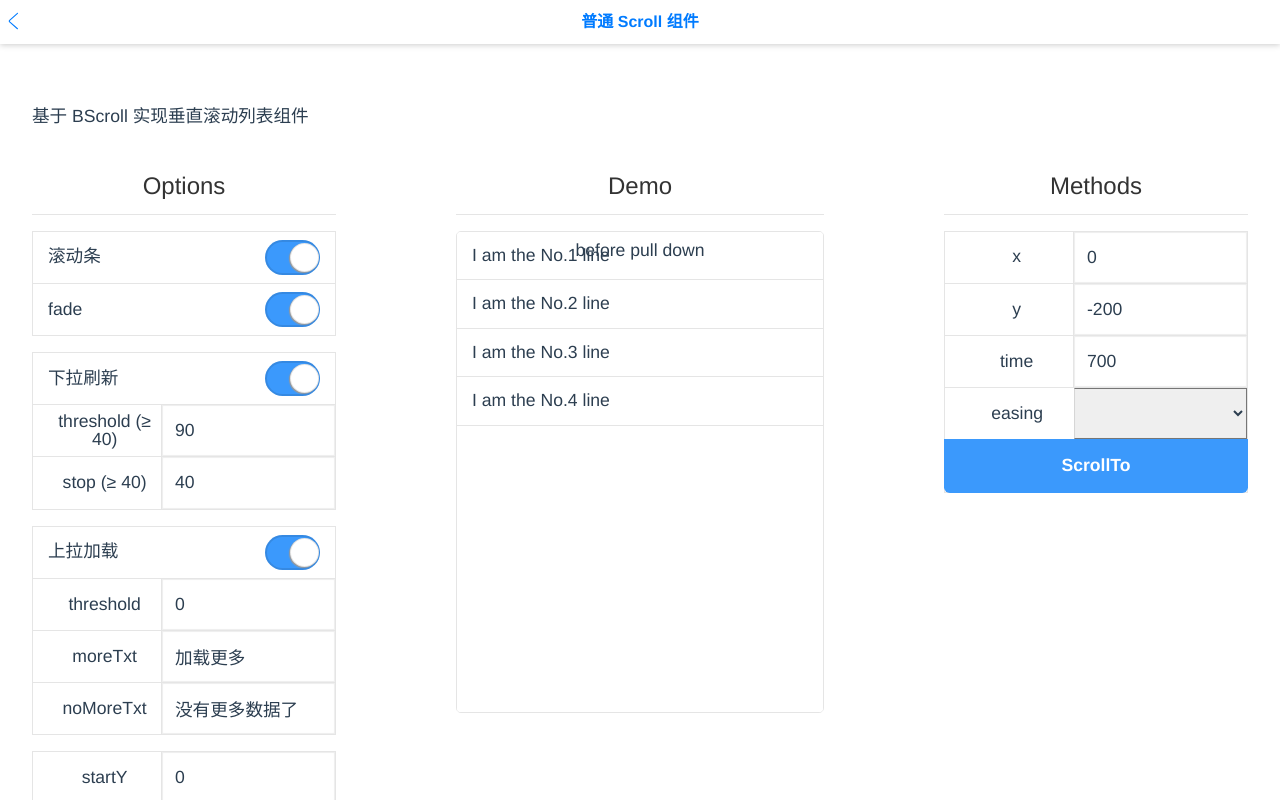
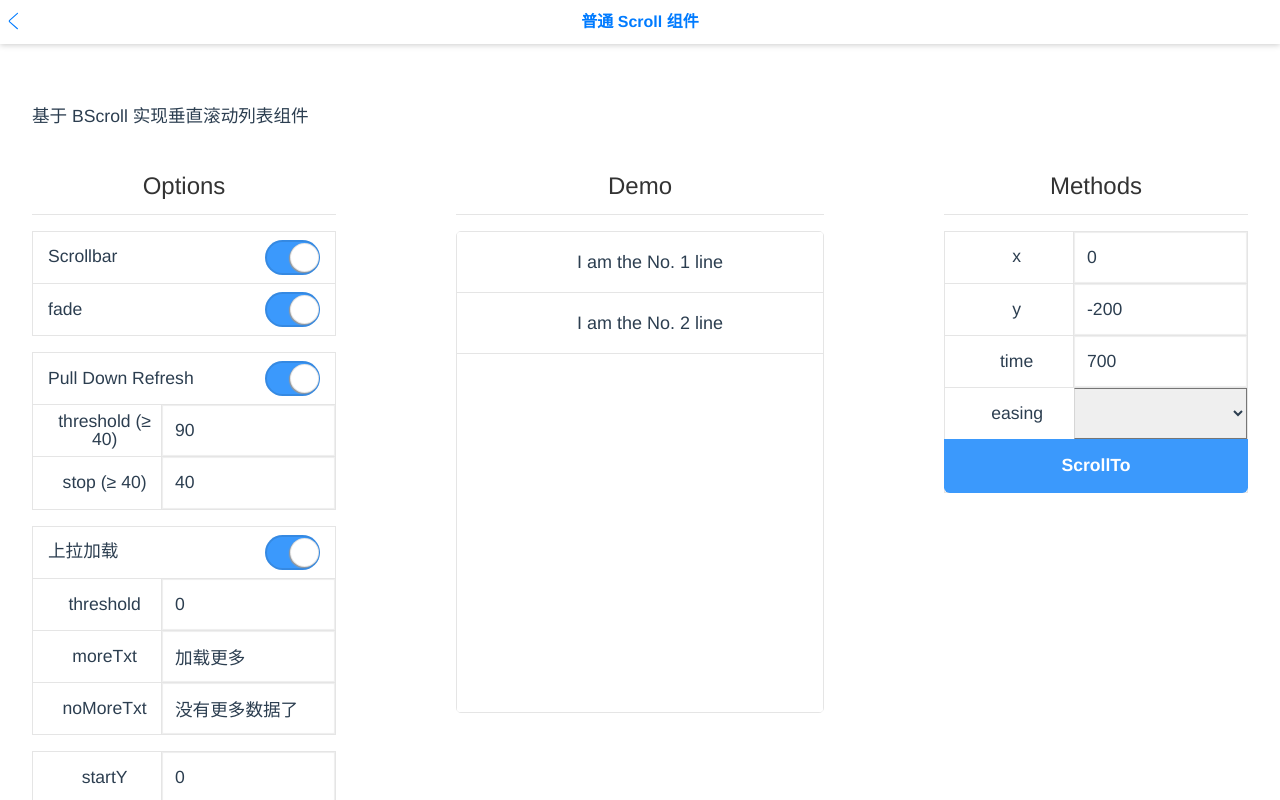
Before and after one commit to AveryYuFull/my-better-scroll, a Vue app: page /#/examples/vertical-scroll/1 in a window 1280 px wide. Built offline with nearby package versions, Linux system fonts and the light colour scheme.

Commit message:
基础的scroll

```diff
--- a/package.json
+++ b/package.json
@@ -67,6 +67,7 @@
     "selenium-server": "^3.0.1",
     "semver": "^5.3.0",
     "shelljs": "^0.7.6",
+    "stylus-loader": "^3.0.2",
     "uglifyjs-webpack-plugin": "^1.1.1",
     "url-loader": "^0.5.8",
     "vue-i18n": "^7.8.0",
--- a/src/components/input-option/input-option.vue
+++ b/src/components/input-option/input-option.vue
@@ -15,7 +15,7 @@ export default {
             default: ''
         },
         value: {
-            type: String,
+            type: String | Number,
             default: '0'
         },
         minValue: null
--- a/src/components/scroll/scroll.vue
+++ b/src/components/scroll/scroll.vue
@@ -1,29 +1,32 @@
 <template>
-    <div ref='wrapper' class='list-wrapper'>
+  <div class='list-wrapper' ref='wrapper'>
       <div class='scroll-content'>
-            <slot name='list-content'>
-                <ul class='list-content' ref='list'>
+          <slot>
+              <ul ref='list' class='list-content'>
                   <li class='list-item' v-for='(item, index) in data' :key='index' v-text='item'></li>
               </ul>
           </slot>
-            <div class='pull-upload' v-if='pullUpLoad'>
-                <div class='txt' v-if='!isPullingUp' v-text='pullUpLoadTxt'>
+          <slot name='pullUpLoad'>
+              <div class='pullUpLoad-wrapper' v-if='pullUpLoad'>
+                  <div class='before-trigger' v-if='!isPullingUpLoad'>
+                      <span v-text='pullUpLoadTxt'></span>
                   </div>
-                <div v-else class='after-trigger'>
+                  <div class='after-trigger' v-else>
                       <loading></loading>
                   </div>
               </div>
+          </slot>
       </div>
-        <slot>
-            <div class='pull-down-wrapper' v-if='pullDownRefresh' :style='pullDownStyle'>
+      <slot name='pullDownRefresh'>
+          <div class='pullDownRefresh-wrapper' v-if='pullDownRefresh' :style='pullDownRefreshStyle'>
               <div class='before-trigger' v-if='beforePullDown'>
                   <span>before pull down</span>
               </div>
-                <div class='after-trigger' v-else>
-                    <div v-if='pulling' class='loading'>
+              <div v-else class='after-trigger'>
+                  <div v-if='pullingDown'>
                       <loading></loading>
                   </div>
-                    <div class='rebounding' v-else>
+                  <div v-else>
                       <span v-text='pullDownRefreshTxt'></span>
                   </div>
               </div>
@@ -33,10 +36,10 @@
 </template>
 
 <script>
+const COMPONENT_NAME = 'scroll'
 import BetterScroll from 'better-scroll'
 import Loading from '../../components/loading/loading'
 import { getRect } from '../../commons/js/dom'
-const COMPONENT_NAME = 'scroll'
 
 export default {
     name: COMPONENT_NAME,
@@ -47,31 +50,40 @@ export default {
                 return []
             }
         },
+        probeType: {
+            type: Number,
+            default: 1
+        },
+        scrollX: {
+            type: Boolean,
+            default: false
+        },
+        scrollY: {
+            type: Boolean,
+            default: true
+        },
         freeScroll: {
             type: Boolean,
             default: false
         },
         click: {
             type: Boolean,
-            default: true
-        },
-        dblclick: {
-            type: null,
             default: false
         },
-        probeType: {
-            type: Number,
-            default: 1
-        },
         scrollbar: {
-            type: null,
-            default: true
-        },
-        pullUpLoad: {
             type: Boolean | Object,
             default: true
         },
         pullDownRefresh: {
+            type: null,
+            default: function () {
+                return {
+                    stop: 40,
+                    threshold: 90
+                }
+            }
+        },
+        pullUpLoad: {
             type: Boolean | Object,
             default: true
         },
@@ -82,22 +94,19 @@ export default {
     },
     data () {
         return {
-            isPullingUp: false,
+            isPullingUpLoad: false,
+            beforePullDown: true,
+            pullingDown: false,
+            isPullingDown: false,
+            isRebounding: false,
             pullUpDirty: true,
-            beforePullDown: true,
-            isPullingDown: false,
-            pulling: false,
-            isRebounding: false,
-            pullDownStyle: ''
+            pullDownRefreshStyle: ''
         }
-    },
-    created () {
-        this.pullDownInitTop = -10
     },
     computed: {
         pullUpLoadTxt () {
             const moreTxt = this.pullUpLoad && this.pullUpLoad.txt && this.pullUpLoad.txt.more || this.$i18n.t('scrollComponent.defaultLoadTxtMore')
-            const noMoreTxt = this.pullUpLoad && this.pullUpLoad.txt && this.pullUpLoad.txt.noMore || this.$i18n.t('scrollComponent.defaultLoadTxtNoMore')
+            const noMoreTxt =  this.pullUpLoad && this.pullUpLoad.txt && this.pullUpLoad.txt.noMore || this.$i18n.t('scrollComponent.defaultLoadTxtNoMore')
 
             return this.pullUpDirty ? moreTxt : noMoreTxt
         },
@@ -106,6 +115,91 @@ export default {
         }
     },
     methods: {
+        initScroll () {
+            if (!this.$refs.wrapper) {
+                return
+            }
+            if (this.$refs.list && (this.pullDownRefresh || this.pullUpLoad)) {
+                this.$refs.list.style.minHeight = `${ getRect(this.$refs.wrapper).height + 1 }px`
+            }
+            const options = {
+                probeType: this.probeType,
+                scrollX: this.scrollX,
+                scrollY: this.scrollY,
+                freeScroll: this.freeScroll,
+                click: this.click,
+                scrollbar: this.scrollbar,
+                pullDownRefresh: this.pullDownRefresh,
+                pullUpLoad: this.pullUpLoad
+            }
+            console.log('options: ', options)
+            this.scroll = new BetterScroll(this.$refs.wrapper, options)
+
+            if (this.pullDownRefresh) {
+                this.initPullDownRefresh()
+            }
+            if (this.pullUpLoad) {
+                this.initPullUpLoad()
+            }
+        },
+        initPullDownRefresh () {
+            this.scroll.on('pullingDown', () => {
+                this.beforePullDown = false
+                this.isPullingDown = true
+                this.pullingDown = true
+                this.$emit('pullingDown')
+            })
+
+            this.scroll.on('scroll', (pos) => {
+                if (this.beforePullDown) {
+                    this.pullDownRefreshStyle = `top: ${Math.min(10, pos.y + this.pullDownInitTop)}px`
+                }
+
+                if (this.isRebounding) {
+                    this.pullDownRefreshStyle = `top:${10 - (this.pullDownRefresh.stop - pos.y)}px`
+                }
+            })
+        },
+        initPullUpLoad () {
+            this.scroll.on('pullingUp', () => {
+                this.isPullingUpLoad = true
+                this.$emit('pullingUp')
+            })
+        },
+        forceUpdate (dirty) {
+            if (this.pullDownRefresh && this.isPullingDown) {
+                this.pullingDown = false
+                this.beforeReboundance().then(() => {
+                    this.afterReboundance()
+                })
+            } else if (this.pullUpLoad && this.isPullingUpLoad) {
+                this.isPullingUpLoad = false
+                this.pullUpDirty = dirty
+                this.finishPullUp()
+                this.refresh()
+            } else {
+                this.refresh()
+            }
+        },
+        beforeReboundance () {
+            const { stopTime = 600 } = this.pullDownRefresh
+            return new Promise((resolve) => {
+                setTimeout(() => {
+                    this.isRebounding = true
+                    this.isPullingDown = false
+                    this.finishPullDown()
+                    resolve()
+                }, stopTime)
+            })
+        },
+        afterReboundance () {
+            setTimeout(() => {
+                this.isRebounding = false
+                this.beforePullDown = true
+                this.pullDownRefreshStyle = `top:${this.pullDownInitTop}px`
+                this.refresh()
+            }, this.scroll.options.bounceTime)
+        },
         refresh () {
             this.scroll && this.scroll.refresh()
         },
@@ -115,80 +209,18 @@ export default {
         finishPullDown () {
             this.scroll && this.scroll.finishPullDown()
         },
-        initScroll () {
-            if (!this.$refs.wrapper) {
-                return
-            }
-
-            if (this.$refs.list && (this.pullUpLoad)) {
-                this.$refs.list.style.minHeight = `${getRect(this.$refs.wrapper).height + 1}px`
-            }
-            const options = {
-                freeScroll: this.freeScroll,
-                click: this.click,
-                dblclick: this.dblclick,
-                probeType: this.probeType,
-                scrollbar: this.scrollbar,
-                pullUpLoad: this.pullUpLoad,
-                pullDownRefresh: this.pullDownRefresh
-            }
-
-            this.scroll = new BetterScroll(this.$refs.wrapper, options)
-
-            if (this.pullUpLoad) {
-                this.initPullUpLoad()
-            }
-            if (this.pullDownRefresh) {
-                this.initPullDownRefresh()
+        destroy () {
+            this.scroll && this.scroll.destroy()
         }
     },
-        initPullDownRefresh () {
-            this.scroll.on('pullingDown', (e) => {
-                this.beforePullDown = false
-                this.isPullingDown = true
-                this.pulling = true
-                this.$emit('pullingDown')
-            })
-        },
-        initPullUpLoad () {
-            this.scroll.on('pullingUp', (e) => {
-                this.isPullingUp = true
-                this.$emit('pullingUp')
-            })
-        },
-        forceUpdate (dirty) {
-            if (this.pullUpLoad && this.isPullingUp) {
-                this.isPullingUp = false
-                this.pullUpDirty = dirty
-                this.finishPullUp()
-            } else if (this.pullDonwRefresh && this.isPullingDown) {
-                this.pulling = false
-                this.beforeRebound().then(() => {
-                    this.afterRebound()
-                })
-            }
-            this.refresh()
-        },
-        beforeRebound () {
-            const { stopTime } = this.pullDonwRefresh
-            return new Promise((resolve) => {
-                setTimeout(() => {
-                    this.isRebounding = true
-                    this.isPullingDown = false
-                    this.pullDownStyle = { top: this.pullDownInitTop }
-                    resolve()
-                }, stopTime)
-            })
-        },
-        afterRebound () {
-            this.isRebounding = false
-            this.beforePullDown = true
-            this.finishPullDown()
-            this.refresh()
-        }
+    created () {
+        this.pullDownInitTop = -50
     },
     mounted () {
         this.initScroll()
+    },
+    beforeDestroy () {
+        this.destroy()
     },
     watch: {
         data (newVal) {
@@ -198,12 +230,12 @@ export default {
         }
     },
     components: {
-        'loading': Loading
+        Loading
     }
 }
 </script>
 
-<style lang='less' scoped>
+<style lang="less">
   .list-wrapper {
     position: absolute;
     left: 0;
@@ -212,36 +244,38 @@ export default {
     bottom: 0;
     overflow: hidden;
     background: #fff;
-    .scroll-content {
     .list-content {
+      position: relative;
+      z-index: 10;
+      background: #fff;
       .list-item {
-                padding: .9375rem; /* 15/16 */
-                text-align: left;
-                border-bottom: 1px solid rgba(0, 0, 0, 0.1);
+        height: 60px;
+        line-height: 60px;
+        font-size: 18px;
+        padding-left: 20px;
+        border-bottom: 1px solid #e5e5e5;
       }
     }
-        .pull-upload {
+  }
+
+  .pullDownRefresh-wrapper {
+    position: absolute;
     width: 100%;
-            padding: 16px 0;
+    left: 0;
     display: flex;
     justify-content: center;
     align-items: center;
-        }
-    }
-    .pull-down-wrapper {
-        position: absolute;
-        width: 100%;
-        left: 0;
-        top: 0;
-        display: flex;
-        justify-content: center;
-        align-items: center;
-        .before-trigger {
-            margin-top: 10px;
-        }
+    transition: all;
     .after-trigger {
       margin-top: 10px;
     }
   }
+
+  .pullUpLoad-wrapper {
+    width: 100%;
+    display: flex;
+    justify-content: center;
+    align-items: center;
+    padding: 16px 0;
   }
 </style>
--- a/src/language/chinese.js
+++ b/src/language/chinese.js
@@ -37,6 +37,16 @@ export default {
     formListPic: 'form-list.jpeg'
   },
 
+  normalScrollListPage: {
+    desc: '基于 BScroll 实现垂直滚动列表组件',
+    scrollbar: '滚动条',
+    pullDownRefresh: '下拉刷新',
+    pullUpLoad: '上拉加载',
+    previousTxt: '我是第 ',
+    followingTxt: ' 行',
+    newDataTxt: '我是新数据: '
+  },
+
   scrollComponent: {
     defaultLoadTxtMore: '加载更多',
     defaultLoadTxtNoMore: '没有更多数据了',
--- a/src/language/english.js
+++ b/src/language/english.js
@@ -36,9 +36,19 @@ export default {
       formListPic: 'form-list.jpeg'
   },
 
+  normalScrollListPage: {
+    desc: 'Nomal scroll list based on BetterScroll',
+    scrollbar: 'Scrollbar',
+    pullDownRefresh: 'Pull Down Refresh',
+    pullUpLoad: 'Pull Up Load',
+    previousTxt: 'I am the No.',
+    followingTxt: ' line',
+    newDataTxt: 'I am new data: '
+  },
+
   scrollComponent: {
     defaultLoadTxtMore: 'Load more',
     defaultLoadTxtNoMore: 'There is no more data',
     defaultRefreshTxt: 'Refresh success'
-  },
+  }
 }
--- a/src/pages/vertical-scroll/index.vue
+++ b/src/pages/vertical-scroll/index.vue
@@ -3,13 +3,20 @@
     <optional-demo>
         <div slot='options'>
             <div class='group'>
-                <switch-option name='滚动条'></switch-option>
-                <switch-option name='fade' class='last'></switch-option>
+                <switch-option :name="$t('normalScrollListPage.scrollbar')" :value='scrollbar'
+                    @update:value='updateScrollbar'></switch-option>
+                <switch-option v-if='scrollbar' name='fade' class='last' :value='scrollbarFade'
+                    @update:value='updateScrollbarFade'></switch-option>
             </div>
             <div class='group'>
-                <switch-option name='下拉刷新'></switch-option>
-                <input-option name='threshold (≥ 40)' value='90'></input-option>
-                <input-option name='stop (≥ 40)' value='40' class='last'></input-option>
+                <switch-option :name="$t('normalScrollListPage.pullDownRefresh')" :value='pullDownRefresh'
+                    @update:value='updatePullDownRefresh'></switch-option>
+                <div v-if='pullDownRefresh'>
+                    <input-option name='threshold (≥ 40)' :value='threshold'
+                        :update:value='updateThreshold'></input-option>
+                    <input-option name='stop (≥ 40)' :value='stop' class='last'
+                        :update:value='updateStop'></input-option>
+                </div>
             </div>
             <div class='group'>
                 <switch-option name='上拉加载'></switch-option>
@@ -22,7 +29,10 @@
             </div>
         </div>
         <div slot='demo'>
-            <scroll :data='list' @pullingUp='onPullingUp'
+            <scroll ref='scroll'
+                :data='items'
+                :scrollbar='scrollbarObj'
+                @pullingUp='onPullingUp'
                 @pullingDown='onPullingDown'></scroll>
         </div>
         <div slot='methods'>
@@ -39,6 +49,7 @@
 </template>
 
 <script>
+import Vue from 'vue'
 import OptionalDemo from '../../components/optional-demo/optional-demo'
 import SwitchOption from '../../components/switch-option/switch-option'
 import InputOption from '../../components/input-option/input-option'
@@ -48,32 +59,91 @@ import Scroll from '../../components/scroll/scroll'
 export default {
     data () {
         return {
-            list: [
-                'I am the No.1 line',
-                'I am the No.2 line',
-                'I am the No.3 line',
-                'I am the No.4 line'
-            ]
+            scrollbar: true,
+            scrollbarFade: true,
+            pullDownRefresh: true,
+            threshold: 90,
+            stop: 40,
+            items: [],
+            itemIndex: 0
+        }
+    },
+    computed: {
+        scrollbarObj () {
+            return this.scrollbar ? {fade: this.scrollbarFade} : false
+        },
+        pullDownRefreshObj () {
+            return this.pullDownRefresh ? {
+                threshold: this.threshold,
+                stop: this.stop
+            } : false
+        }
+    },
+    created () {
+        for (let i = 0; i < 2; i++) {
+            this.items.push(`${this.$i18n.t('normalScrollListPage.previousTxt')} ${ (++this.itemIndex) } ${ this.$i18n.t('normalScrollListPage.followingTxt') }`)
         }
     },
     methods: {
         onPullingUp () {
             setTimeout(() => {
-                const len = this.list.length
-                for (let i = 0; i < 2; i++) {
-                    this.list.push(`I am the No.${i + len + 1}`)
+                if (Math.random() > 0.5) {
+                    // 如果有新的数据
+                    for (let i = 0; i < 2; i++) {
+                        this.items.push(`${ this.$i18n.t('normalScrollListPage.previousTxt') } ${ ++this.itemIndex } ${ this.$i18n.t('normalScrollListPage.followingTxt') }`)
+                    }
+                } else {
+                    // 如果没有新的数据
+                    this.$refs.scroll.forceUpdate()
                 }
             }, 1000)
         },
         onPullingDown () {
-            console.log('onPullingDown')
             setTimeout(() => {
-                const len = this.list.length
-                for (let i = 0; i < 2; i++) {
-                    this.list.unshift(`I am the No.${i + len + i}`)
+                if (Math.random() >= 0) {
+                    // 如果有新的数据
+                    this.items.unshift(`${ this.$i18n.t('normalScrollListPage.newDataTxt')}`)
+                } else {
+                    // 如果没有数据
+                    this.$refs.scroll.forceUpdate()
                 }
-            }, 1000090)
+            }, 1000)
+        },
+        updateScrollbar (val) {
+            this.scrollbar = val
+        },
+        updateScrollbarFade (val) {
+            this.scrollbarFade = val
+        },
+        updatePullDownRefresh (val) {
+            this.pullDownRefresh = val
+        },
+        updateThreshold (val) {
+            this.threshold = val
+        },
+        updateStop (val) {
+            this.stop = val
+        },
+        rebuildScroll () {
+            Vue.nextTick(() => {
+                this.$refs.scroll.destroy()
+                this.$refs.scroll.initScroll()
+            })
         }
+    },
+    watch: {
+       scrollbarObj: {
+           handler () {
+               this.rebuildScroll()
+           },
+           deep: true
+       },
+       pullDownRefreshObj: {
+           handler () {
+               this.rebuildScroll()
+           },
+           deep: true
+       }
     },
     components: {
         "optional-demo": OptionalDemo,
```
Lines whose indentation alone changed are shown as unchanged.
